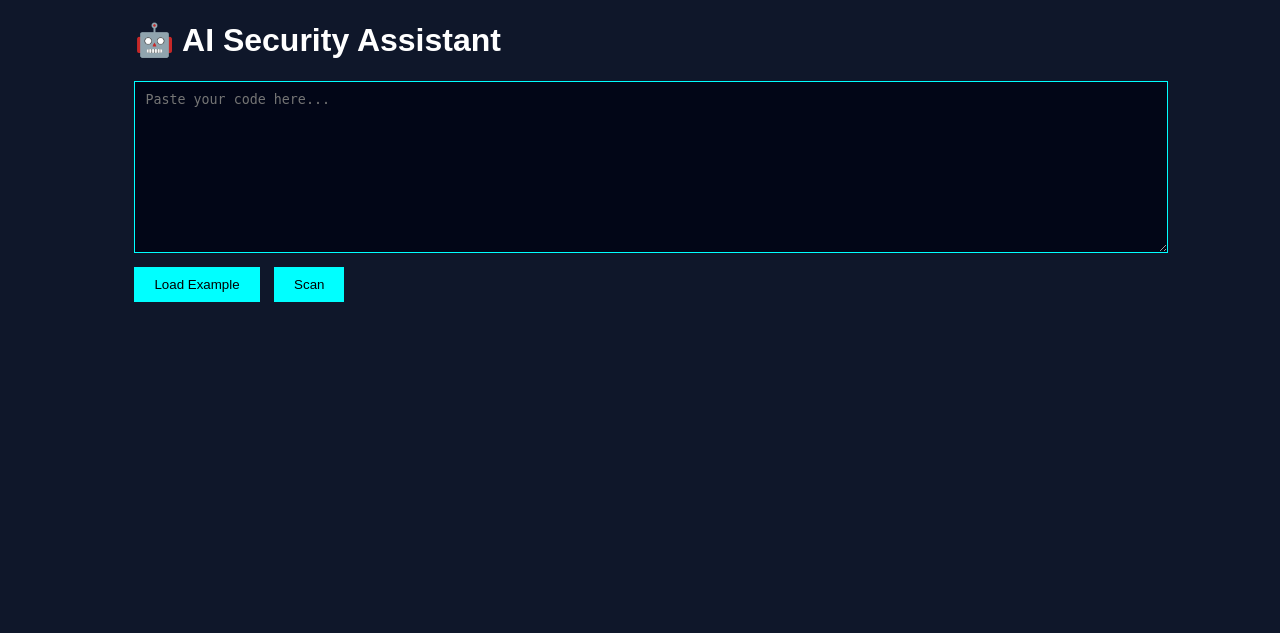
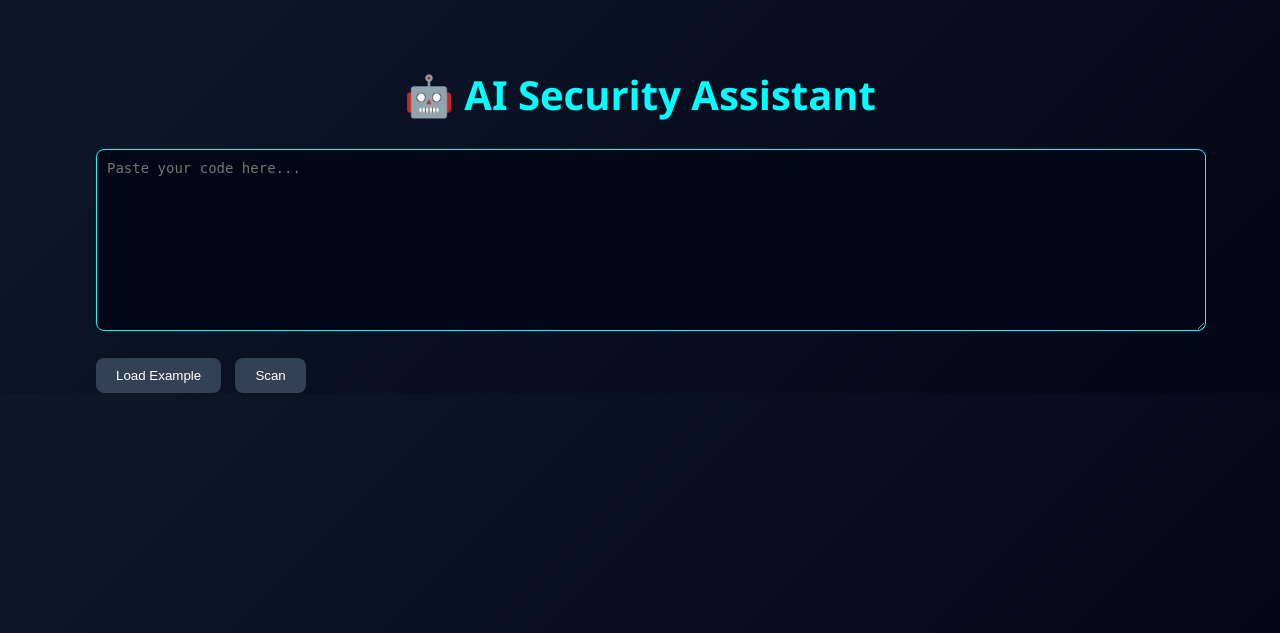
Before and after one commit to urvigarg139-art/blackbox-ai-safety, a Flask app: template templates/index.html in a window 1280 px wide. Shown: the top 633 px of the page. Run offline with Flask 3, Linux system fonts and the light colour scheme; the template is opened without the code that fills it, so the values that code supplies are empty.

Commit message:
FIX STATIC PATHS

```diff
--- a/static/css/style.css
+++ b/static/css/style.css
@@ -1,56 +1,100 @@
 body {
-    background: #0f172a;
+    margin: 0;
+    font-family: 'Segoe UI', sans-serif;
+    background: linear-gradient(135deg, #0f172a, #020617);
     color: white;
-    font-family: Arial;
 }
 
-.container {
-    width: 80%;
+/* Layout */
+.main-container {
+    width: 85%;
     margin: auto;
+    padding-top: 40px;
 }
 
+/* Titles */
+.title {
+    font-size: 40px;
+    text-align: center;
+    color: cyan;
+}
+
+.subtitle {
+    text-align: center;
+    margin-bottom: 30px;
+    color: #94a3b8;
+}
+
+/* Cards */
+.card {
+    background: #1e293b;
+    padding: 20px;
+    border-radius: 12px;
+    margin-bottom: 20px;
+    box-shadow: 0 0 15px rgba(0,255,255,0.1);
+}
+
+/* Textarea */
 textarea {
     width: 100%;
-    height: 150px;
+    height: 160px;
     background: #020617;
+    border: 1px solid cyan;
     color: cyan;
-    border: 1px solid cyan;
     padding: 10px;
+    border-radius: 8px;
+    font-size: 14px;
 }
 
-.buttons {
-    margin-top: 10px;
+/* Buttons */
+.btn-group {
+    margin-top: 15px;
 }
 
 button {
     padding: 10px 20px;
+    border: none;
+    background: #334155;
+    color: white;
+    border-radius: 8px;
     margin-right: 10px;
-    background: cyan;
-    border: none;
     cursor: pointer;
+    transition: 0.3s;
 }
 
-.card {
-    background: #1e293b;
-    padding: 15px;
-    margin: 10px 0;
+button:hover {
+    background: cyan;
+    color: black;
 }
 
-.chat {
-    margin-top: 20px;
+.primary {
+    background: cyan;
+    color: black;
 }
 
-#chatBox {
-    height: 200px;
-    overflow-y: auto;
-    background: #020617;
-    padding: 10px;
+/* Grid */
+.grid {
+    display: flex;
+    gap: 20px;
 }
 
-.user {
-    color: violet;
+/* Values */
+.result {
+    font-size: 20px;
+    color: #22c55e;
 }
 
-.ai {
-    color: cyan;
+.risk {
+    font-size: 24px;
+    color: #ef4444;
 }
+
+.confidence {
+    font-size: 24px;
+    color: #22c55e;
+}
+
+/* Chart */
+.chart-card {
+    text-align: center;
+}
--- a/static/js/app.js
+++ b/static/js/app.js
@@ -1,30 +1,4 @@
 function loadExample() {
-    const textarea = document.getElementById("codeInput");
-
-    textarea.value = "SELECT * FROM users WHERE id = '" + " + user_input + '";
+    document.getElementById("codeInput").value =
+        "SELECT * FROM users WHERE id = '" + " + user_input + '";
 }
-
-
-async function sendMessage() {
-    const input = document.getElementById("chatInput");
-    const chatBox = document.getElementById("chatBox");
-    const code = document.getElementById("codeDisplay").innerText;
-
-    const message = input.value;
-
-    if (!message) return;
-
-    chatBox.innerHTML += `<div class="user">👤 ${message}</div>`;
-
-    const res = await fetch("/chat", {
-        method: "POST",
-        headers: {"Content-Type": "application/json"},
-        body: JSON.stringify({ message, code })
-    });
-
-    const data = await res.json();
-
-    chatBox.innerHTML += `<div class="ai">🤖 ${data.reply}</div>`;
-
-    input.value = "";
-}
--- a/templates/index.html
+++ b/templates/index.html
@@ -3,29 +3,31 @@
 <head>
     <title>AI Security Assistant</title>
 
-    <link rel="stylesheet" href="{{ url_for('static', filename='style.css') }}">
+    <!-- FIXED PATH -->
+    <link rel="stylesheet" href="{{ url_for('static', filename='css/style.css') }}">
 </head>
 
 <body>
 
-<div class="container">
+<div class="main-container">
 
-    <h1>🤖 AI Security Assistant</h1>
+    <h1 class="title">🤖 AI Security Assistant</h1>
 
     <form action="/scan" method="POST">
 
         <textarea id="codeInput" name="code" placeholder="Paste your code here..." required></textarea>
 
-        <div class="buttons">
-            <button type="button" onclick="loadExample()">Load Example</button>
-            <button type="submit">Scan</button>
-        </div>
+        <br><br>
+
+        <button type="button" onclick="loadExample()">Load Example</button>
+        <button type="submit">Scan</button>
 
     </form>
 
 </div>
 
-<script src="{{ url_for('static', filename='app.js') }}"></script>
+<!-- FIXED PATH -->
+<script src="{{ url_for('static', filename='js/app.js') }}"></script>
 
 </body>
 </html>
```
Also changed, not shown: templates/dashboard.html (+23 -13 lines).
